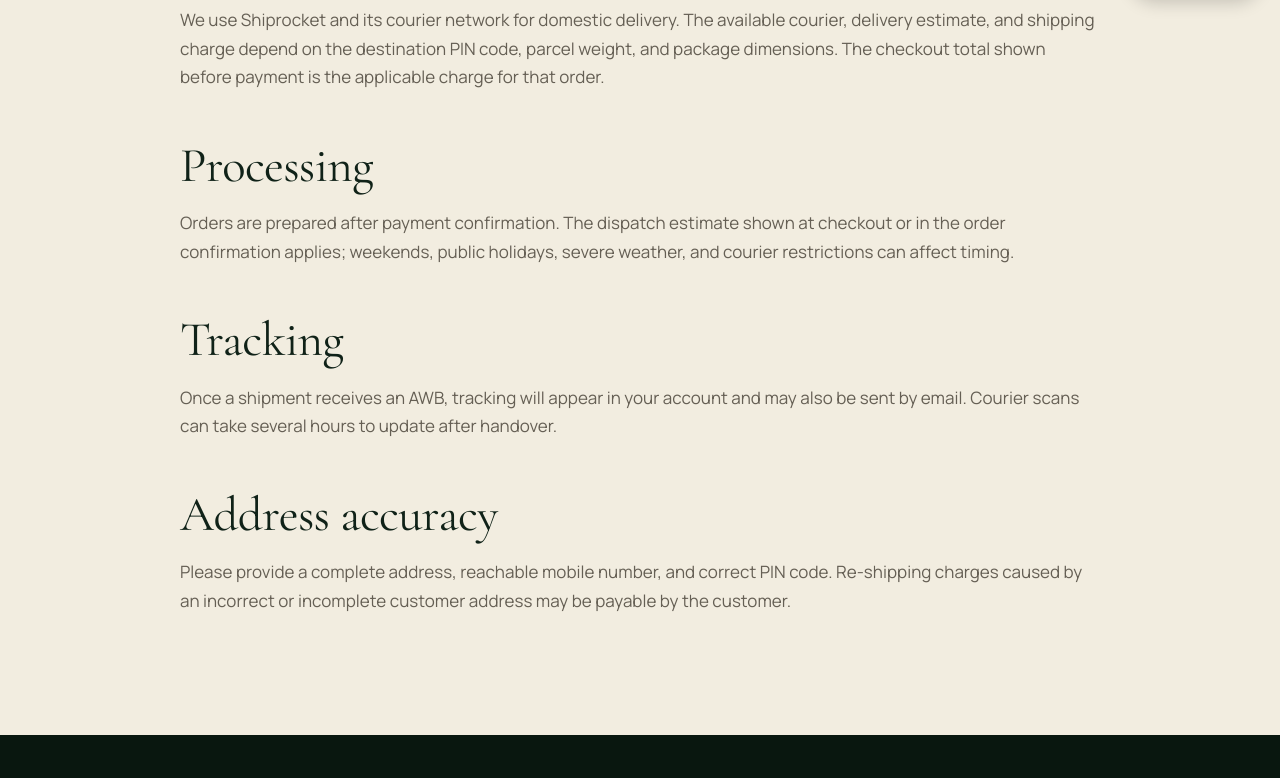
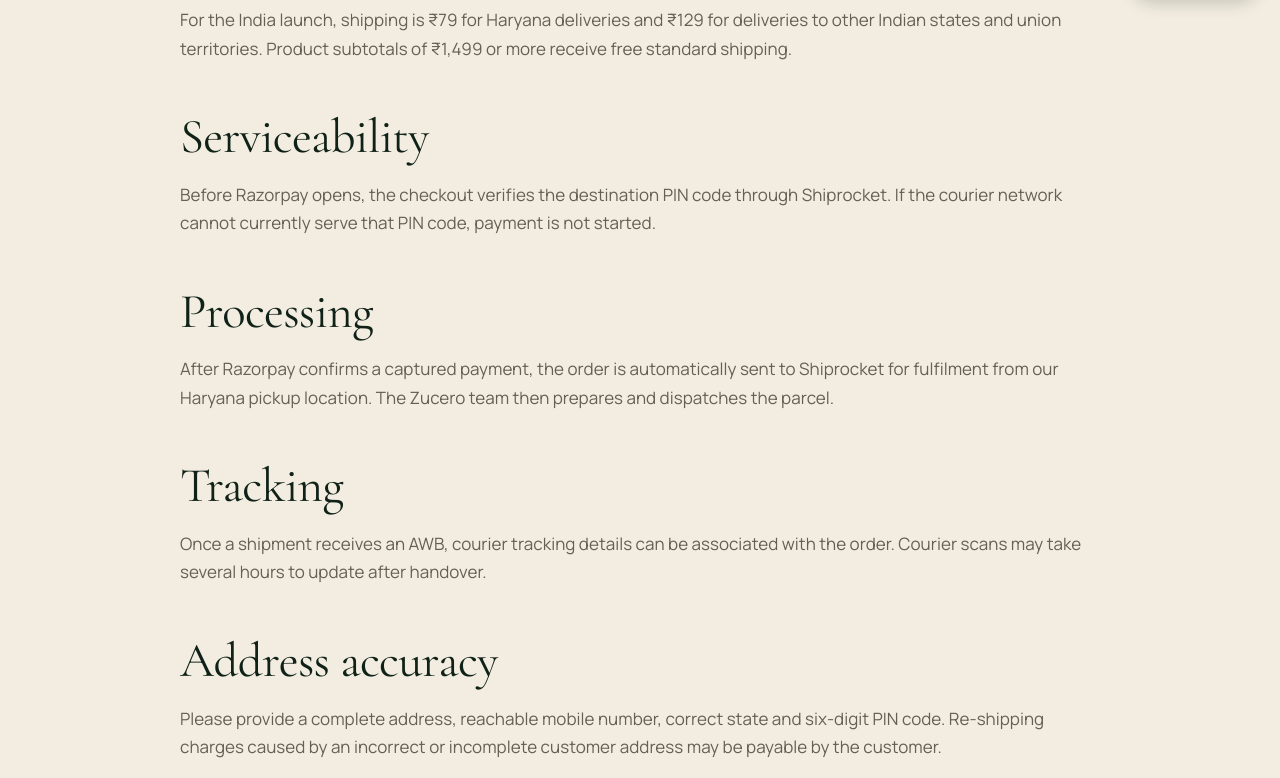
Before and after one commit to singhsaurabhsohan/zucero-website, a Next.js app in the folder storefront/: page /shipping in a window 1280 px wide. Shown: the part 722-1500 px from the top of the page. Built offline with nearby package versions, Linux system fonts and the light colour scheme.

Commit message:
Align shipping policy with India checkout rates

```diff
--- a/storefront/app/shipping/page.tsx
+++ b/storefront/app/shipping/page.tsx
@@ -3,16 +3,17 @@
 
 export const metadata = buildPageMetadata({
   title: "Shipping Policy",
-  description: "Zucero shipping policy for Desi Khand and Mishri orders, including PIN-code serviceability, Shiprocket delivery, dispatch, tracking and address requirements.",
+  description: "Zucero shipping policy for Desi Khand and Mishri orders across India, including Haryana and interstate delivery charges, Shiprocket serviceability, dispatch and tracking.",
   path: "/shipping",
   keywords: ["Zucero shipping", "Desi Khand delivery", "Shiprocket delivery", "Khand shipping India"],
 });
 
 export default function ShippingPage() {
-  return <ContentPage eyebrow="Delivery, clearly explained" title="Shipping policy" intro="Delivery availability, charges, and estimates are calculated from your PIN code before payment.">
-    <h2>Serviceability and charges</h2><p>We use Shiprocket and its courier network for domestic delivery. The available courier, delivery estimate, and shipping charge depend on the destination PIN code, parcel weight, and package dimensions. The checkout total shown before payment is the applicable charge for that order.</p>
-    <h2>Processing</h2><p>Orders are prepared after payment confirmation. The dispatch estimate shown at checkout or in the order confirmation applies; weekends, public holidays, severe weather, and courier restrictions can affect timing.</p>
-    <h2>Tracking</h2><p>Once a shipment receives an AWB, tracking will appear in your account and may also be sent by email. Courier scans can take several hours to update after handover.</p>
-    <h2>Address accuracy</h2><p>Please provide a complete address, reachable mobile number, and correct PIN code. Re-shipping charges caused by an incorrect or incomplete customer address may be payable by the customer.</p>
+  return <ContentPage eyebrow="Delivery, clearly explained" title="Shipping policy" intro="Zucero currently ships within India from Haryana. Delivery serviceability is checked before payment.">
+    <h2>Shipping charges</h2><p>For the India launch, shipping is ₹79 for Haryana deliveries and ₹129 for deliveries to other Indian states and union territories. Product subtotals of ₹1,499 or more receive free standard shipping.</p>
+    <h2>Serviceability</h2><p>Before Razorpay opens, the checkout verifies the destination PIN code through Shiprocket. If the courier network cannot currently serve that PIN code, payment is not started.</p>
+    <h2>Processing</h2><p>After Razorpay confirms a captured payment, the order is automatically sent to Shiprocket for fulfilment from our Haryana pickup location. The Zucero team then prepares and dispatches the parcel.</p>
+    <h2>Tracking</h2><p>Once a shipment receives an AWB, courier tracking details can be associated with the order. Courier scans may take several hours to update after handover.</p>
+    <h2>Address accuracy</h2><p>Please provide a complete address, reachable mobile number, correct state and six-digit PIN code. Re-shipping charges caused by an incorrect or incomplete customer address may be payable by the customer.</p>
   </ContentPage>;
 }
```
